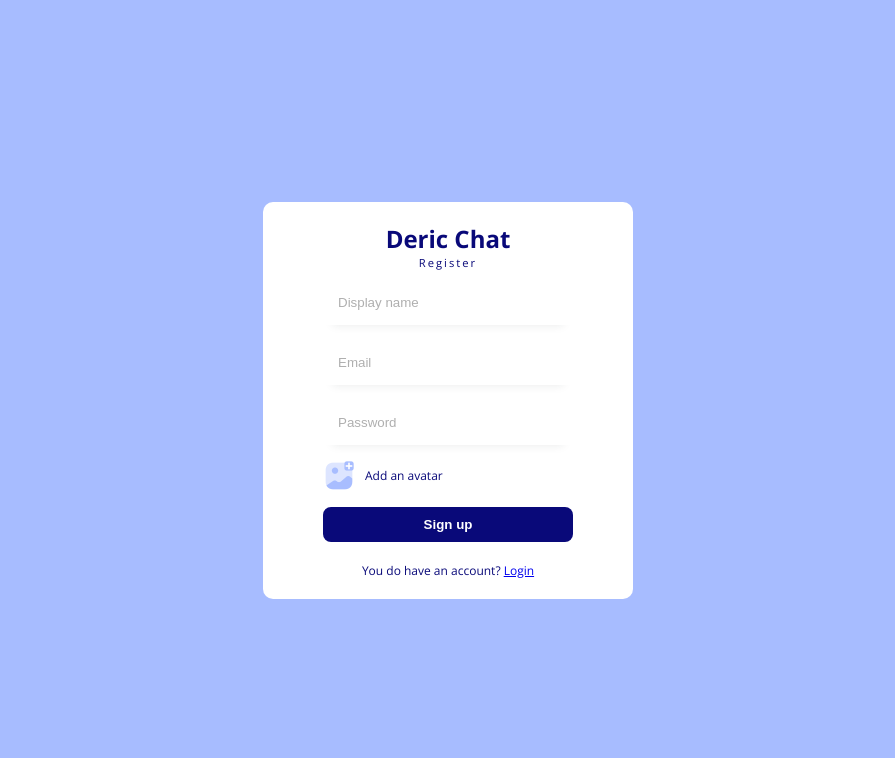
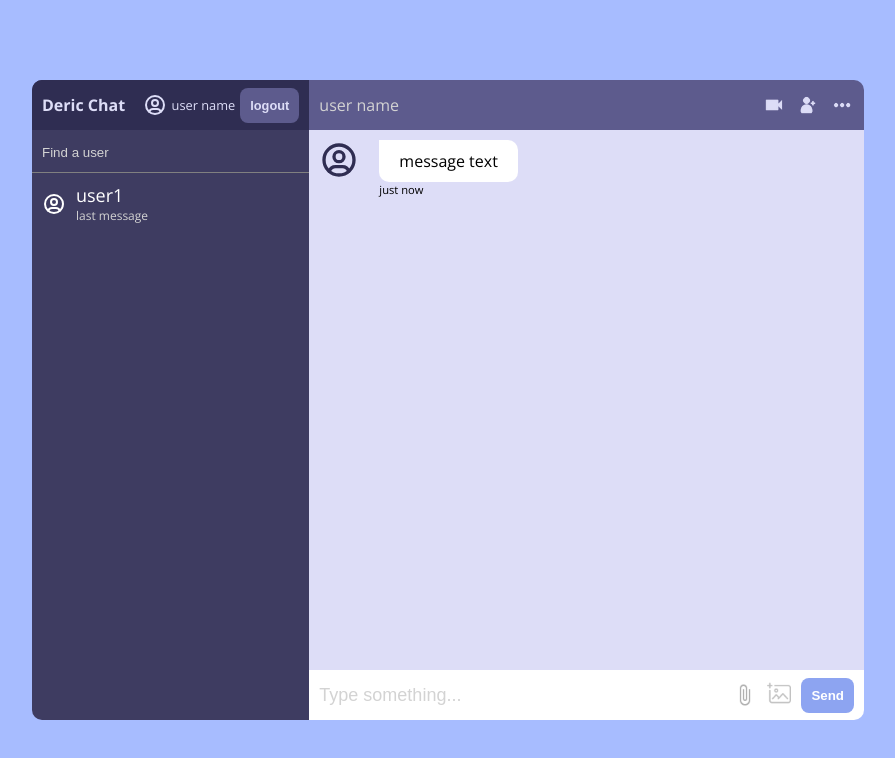
Before and after one commit to muhammadderic/realtime-private-chat-app, a React (Create React App) app: page / in a window 1280 px wide. Shown: the top 758 px of the page, without its empty margins (192-1087 px from the left). Built offline with nearby package versions, Linux system fonts and the light colour scheme; no server answers.

Commit message:
setDoc userChats in Register and setting routes

```diff
--- a/src/App.js
+++ b/src/App.js
@@ -1,14 +1,17 @@
 import Register from "./pages/Register";
-// import Login from "./pages/Login";
-// import Home from "./pages/Home";
+import Login from "./pages/Login";
+import Home from "./pages/Home";
+import { BrowserRouter, Route, Routes } from 'react-router-dom';
 
 function App() {
   return (
-    <>
-      <Register />
-      {/* <Login /> */}
-      {/* <Home /> */}
-    </>
+    <BrowserRouter>
+      <Routes>
+        <Route path="/" element={<Home />} />
+        <Route path="/login" element={<Login />} />
+        <Route path="/register" element={<Register />} />
+      </Routes>
+    </BrowserRouter>
   );
 }
 
--- a/src/index.js
+++ b/src/index.js
@@ -2,13 +2,10 @@ import React from 'react';
 import ReactDOM from 'react-dom/client';
 import './styles.scss';
 import App from './App';
-import { BrowserRouter } from 'react-router-dom';
 
 const root = ReactDOM.createRoot(document.getElementById('root'));
 root.render(
   <React.StrictMode>
-    <BrowserRouter>
-      <App />
-    </BrowserRouter>
+    <App />
   </React.StrictMode>
 );
--- a/src/pages/Register.jsx
+++ b/src/pages/Register.jsx
@@ -2,13 +2,14 @@ import { auth, storage, db } from "../firebase";
 import { createUserWithEmailAndPassword, updateProfile } from "firebase/auth";
 import { getDownloadURL, ref, uploadBytesResumable } from "firebase/storage";
 import { doc, setDoc } from "firebase/firestore";
-import { Link } from "react-router-dom";
+import { Link, useNavigate } from "react-router-dom";
 import AddAvatar from "../img/addAvatar.png";
 import { useState } from "react";
 
 function Register() {
   const [err, setErr] = useState(false);
   const [loading, setLoading] = useState(false);
+  const navigate = useNavigate();
 
   const handleSubmit = async (e) => {
     e.preventDefault();
@@ -43,6 +44,9 @@ function Register() {
                   email,
                   photoURL: downloadURL,
                 });
+                // Create user chats
+                await setDoc(doc(db, "userChats", res.user.uid), {});
+                navigate("/");
               } catch (error) {
                 setErr(true);
                 setLoading(false);
```
